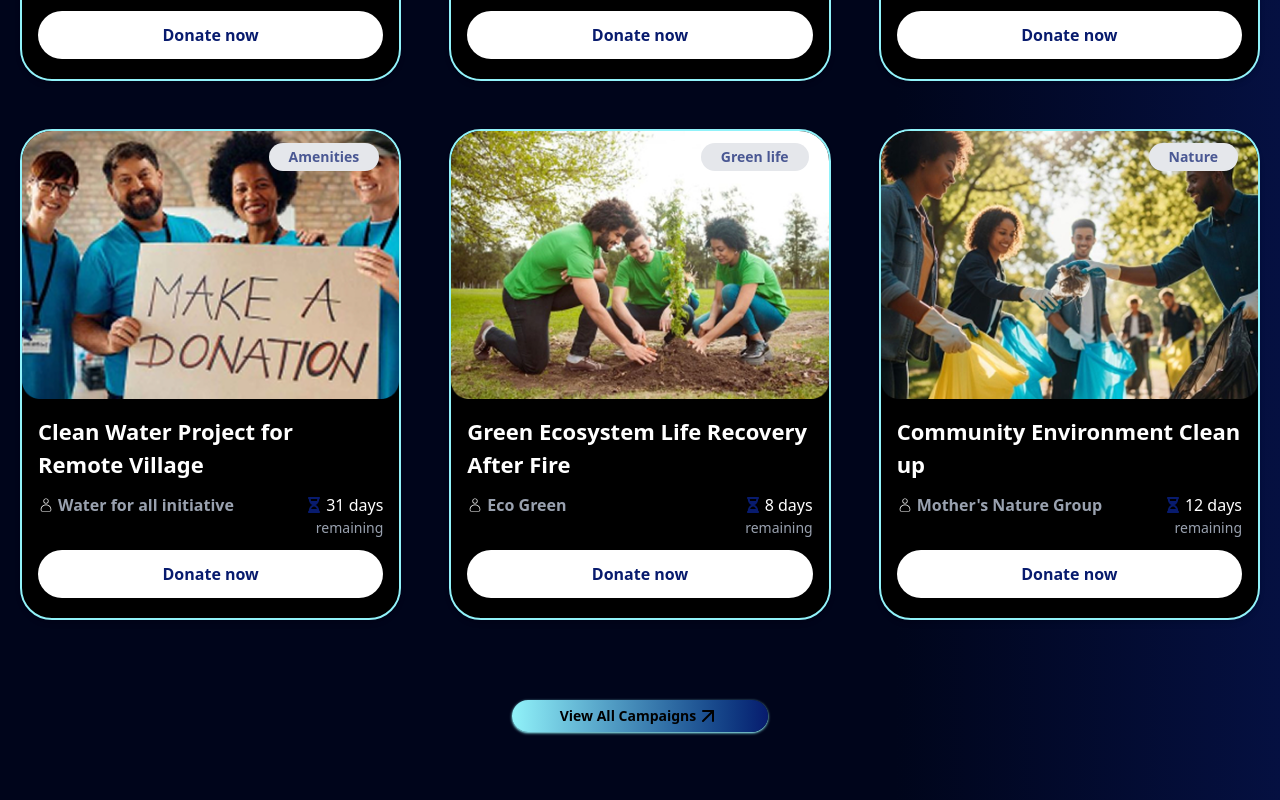
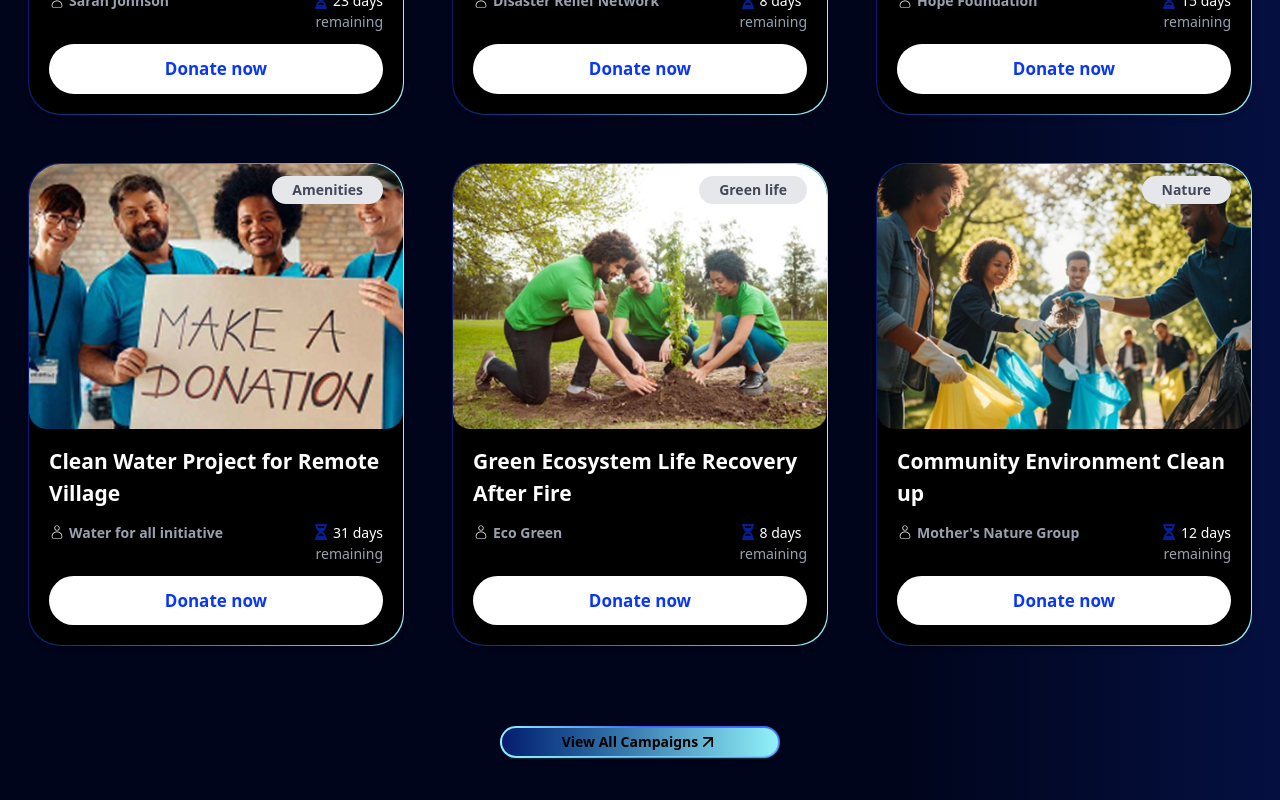
Before and after one commit to ZyraOrg/Zyra, a React (Vite) app in the folder frontend/: page / in a window 1280 px wide. Shown: the part 2720-3520 px from the top of the page. Built offline with nearby package versions, Linux system fonts and the light colour scheme.

Commit message:
add border gradient to cards

```diff
--- a/frontend/src/components/ExploreSection/ExploreSection.jsx
+++ b/frontend/src/components/ExploreSection/ExploreSection.jsx
@@ -5,22 +5,22 @@ import { Card } from "./constants";
 
 export default function ExploreSection() {
   return (
-    <main className="flex flex-col items-center justify-center w-full px-5 my-10 overflow-hidden text-center">
-      <div className="pb-5 space-y-5">
+    <main className="flex flex-col items-center justify-center w-full px-7 md:mt-10 overflow-hidden text-center">
+      <div className="pb-5 md:space-y-5 space-y-3">
         <h1 className="text-2xl font-semibold md:text-5xl md:leading-15">
           Explore <span className="text-secondary">Active Campaigns</span>
         </h1>
-        <p className="font-semibold text-md">
+        <p className="font-semibold text-[11px] md:text-[16px]">
           Support verified causes and track your impact in real-time on
-          <br className="hidden md:block" />
-          the blockchain
+          <br className="hidden md:block" /> the blockchain
         </p>
       </div>
-      <div className="relative grid grid-cols-1 gap-12 md:grid-cols-3">
+      <div className="relative grid grid-cols-1 gap-12 md:grid-cols-3 pt-10">
         {Card.map((card) => (
+          <div className="p-[1px] rounded-4xl bg-gradient-to-r from-primary to-secondary shadow-md">
             <div
               key={card.id}
-            className="relative flex flex-col items-center justify-between max-w-sm mx-auto overflow-hidden bg-black border-2 shadow-md rounded-4xl border-secondary"
+              className="relative h-full flex flex-col justify-between max-w-sm mx-auto overflow-hidden bg-black rounded-4xl"
             >
               <div className="relative">
                 <img
@@ -28,43 +28,49 @@ export default function ExploreSection() {
                   alt="cardimage"
                   className="object-cover w-full"
                 />
-              <span className="absolute px-5 py-1 text-sm font-semibold bg-gray-200 rounded-full top-3 right-5 text-primary/70">
+                <span className="absolute px-5 py-1 text-sm font-semibold bg-gray-200 rounded-full top-3 right-5 text-[#00051b]/70">
                   {card.imageText}
                 </span>
               </div>
 
-            <div className="px-4 space-y-3">
-              <div className="pt-4 text-left text-[22px] font-semibold">
+              <div className="px-5 space-y-3">
+                <div className="text-left pt-4 text-lg md:text-[21px] font-semibold line-clamp-2">
                   {card.title}{" "}
                 </div>
                 <div className="flex items-start justify-between">
                   <div className="flex items-center space-x-1 text-center">
                     <span> {card.icon1} </span>
-                  <span className="font-semibold text-gray-400 text-md">
+                    <span className="font-semibold text-gray-400 text-[12px] md:text-[14px]">
                       {card.name}
                     </span>
                   </div>
                   <div className="flex flex-col text-right">
                     <div className="flex items-center space-x-1">
-                    <span className="text-primary"> {card.Icon2} </span>
-                    <span className="text-md"> {card.time} </span>
+                      <span className="text-[#0A36F7]/60"> {card.Icon2} </span>
+                      <span className="text-[12px] md:text-[14px]">
+                        {" "}
+                        {card.time}{" "}
+                      </span>
                     </div>
                     <div className="text-gray-400 text-[14px]">
                       {card.timeText}
                     </div>
                   </div>
                 </div>
-              <button className="w-full px-6 py-3 mb-5 font-semibold transition-transform duration-300 ease-in-out bg-white rounded-full text-primary hover:scale-103">
+                <button className="w-full px-6 py-3 mb-5 font-semibold transition-transform duration-300 ease-in-out bg-white rounded-full text-[17px] text-[#0A36F7] hover:scale-103">
                   {card.buttonText}
                 </button>
+              </div>
             </div>
           </div>
         ))}
       </div>
       <div className="max-w-sm py-20">
-        <button className="flex items-center px-12 py-1 text-sm font-semibold text-black transition-transform duration-300 ease-in-out shadow-sm bg-gradient-to-r from-secondary to-primary shadow-secondary rounded-2xl hover:scale-101 hover:transition-colors hover:bg-gradient-to-l hover:from-secondary hover:to-primary hover:duration-800 hover:ease-in-out">
+        <button className="border-button-gradient">
+          <div className="flex items-center px-10 md:px-15 py-1 text-sm font-semibold text-black transition-transform duration-300 ease-in-out shadow-sm bg-gradient-to-r from-primary to-secondary shadow-secondary rounded-2xl hover:scale-101 hover:bg-gradient-to-l hover:from-primary hover:to-secondary hover:duration-800 hover:ease-in-out">
             <p>View All Campaigns</p>
-          <ArrowUpRight />
+            <ArrowUpRight size={20} />
+          </div>
         </button>
       </div>
     </main>
```
Lines whose indentation alone changed are shown as unchanged.
